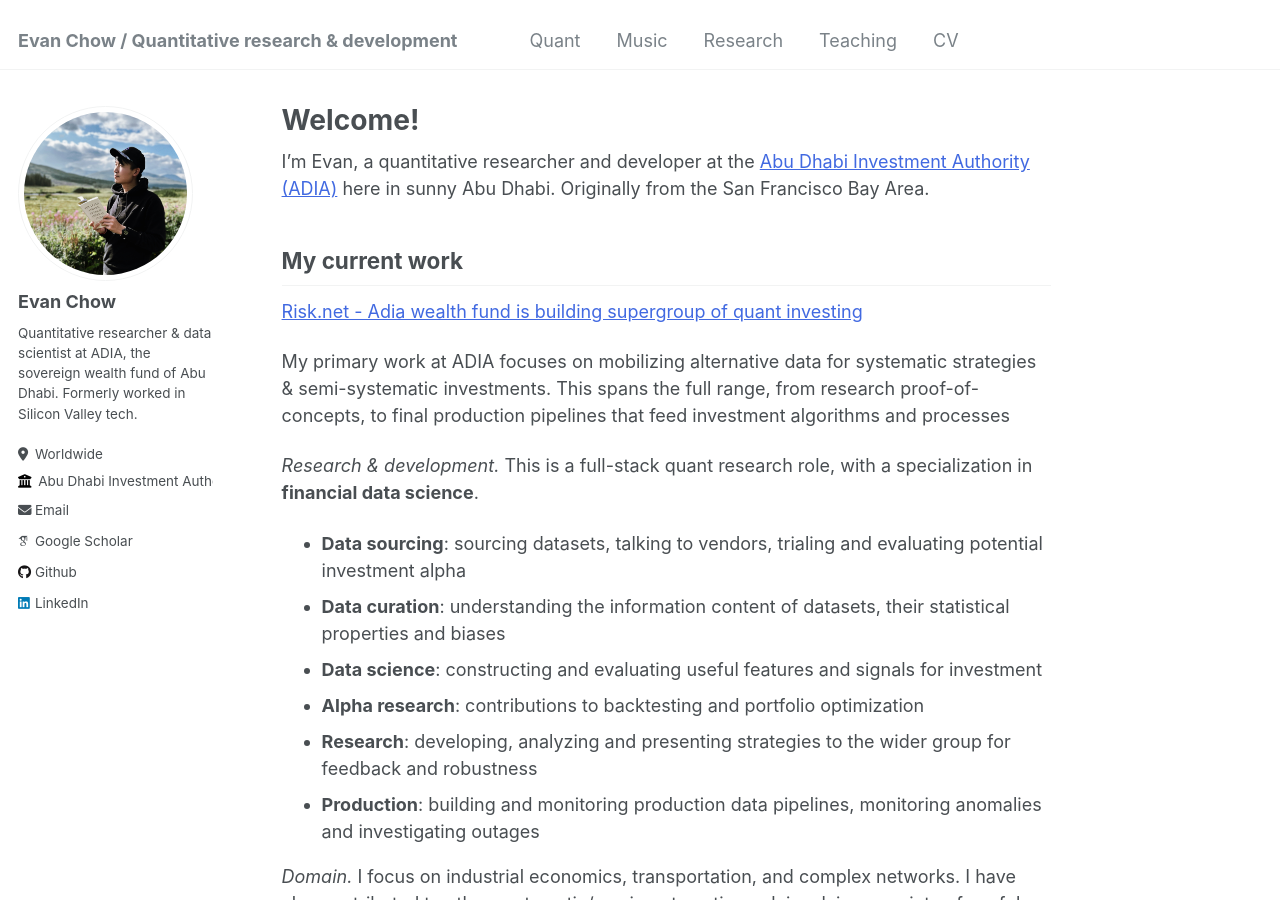
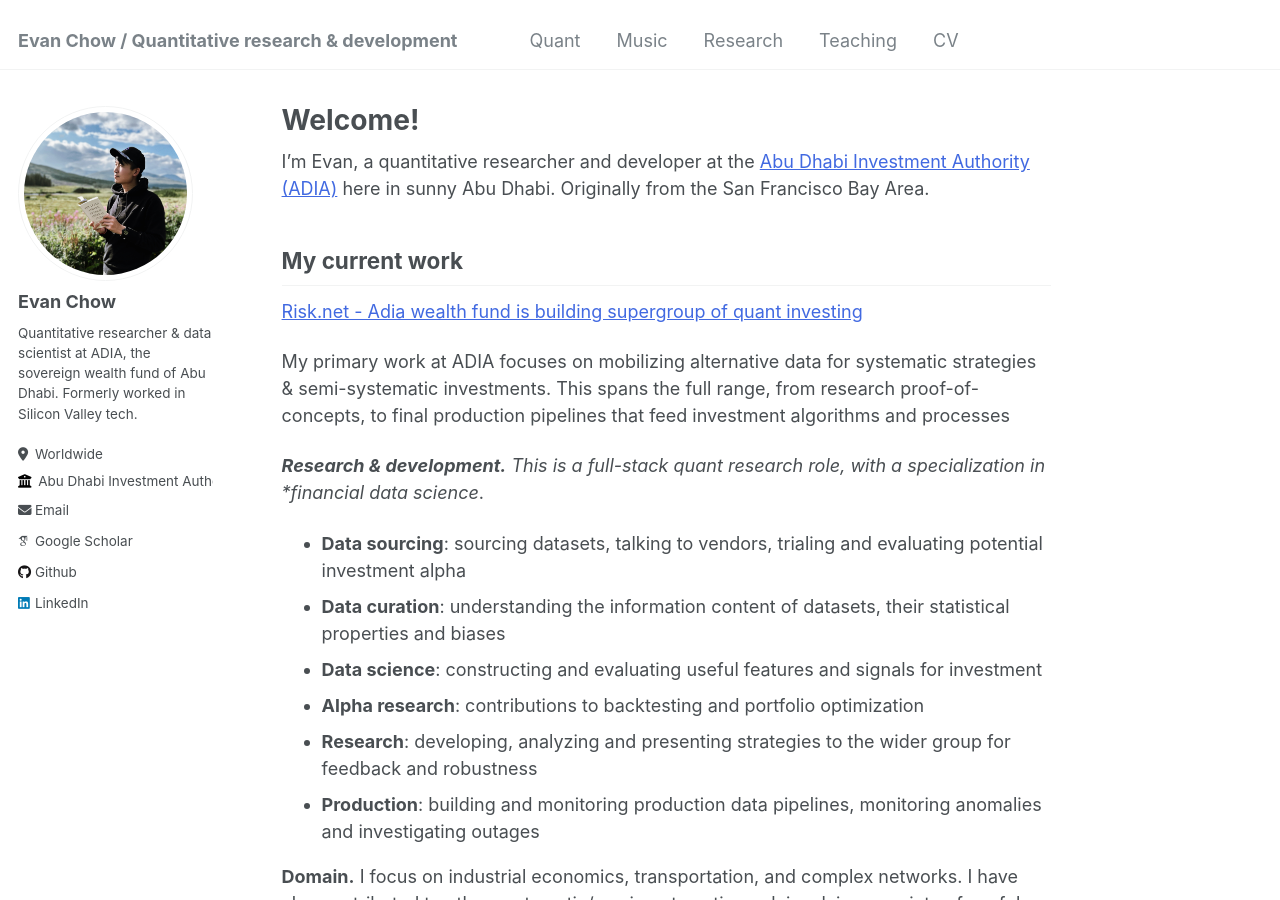
Before and after one commit to evnchw/evnchw.github.io, a Jekyll site: the page built from _pages/about.md, in a window 1280 px wide and 900 px high. Built offline with Jekyll 4.4.1, drawn with Linux system fonts in a browser that asks for light colours; some web fonts are replaced.

Commit message:
Quick commit.

```diff
--- a/_pages/about.md
+++ b/_pages/about.md
@@ -15,7 +15,7 @@
 
 My primary work at ADIA focuses on mobilizing alternative data for systematic strategies & semi-systematic investments. This spans the full range, from research proof-of-concepts, to final production pipelines that feed investment algorithms and processes
 
-*Research & development.* This is a full-stack quant research role, with a specialization in **financial data science**.
+***Research & development.** This is a full-stack quant research role, with a specialization in *financial data science*.
 
 - **Data sourcing**: sourcing datasets, talking to vendors, trialing and evaluating potential investment alpha
 - **Data curation**: understanding the information content of datasets, their statistical properties and biases
@@ -24,9 +24,9 @@
 - **Research**: developing, analyzing and presenting strategies to the wider group for feedback and robustness
 - **Production**: building and monitoring production data pipelines, monitoring anomalies and investigating outages
 
-*Domain.* I focus on industrial economics, transportation, and complex networks. I have also contributed to other systematic/semi-systematic work involving a variety of useful alternative data.
+**Domain.** I focus on industrial economics, transportation, and complex networks. I have also contributed to other systematic/semi-systematic work involving a variety of useful alternative data.
 
-*Teaching.* Since my role is within a scientific investing team, I have also run a number of industry-academic projects via [ADIA Lab](https://www.adialab.ae/), the scientific institution of ADIA. These have primarily been in the form of MSc-level capstone projects, and some examples include:
+**Teaching.** Since my role is within a scientific investing team, I have also run a number of industry-academic projects via [ADIA Lab](https://www.adialab.ae/), the scientific institution of ADIA. These have primarily been in the form of MSc-level capstone projects, and some examples include:
 
 - UCL/Oxford (MSc MCF): Nowcasting global trade with time series signatures & shipping data (2024)
 - University of Toronto (MFRM): Nowcasting inflation with the Baltic indices (2023)
```
